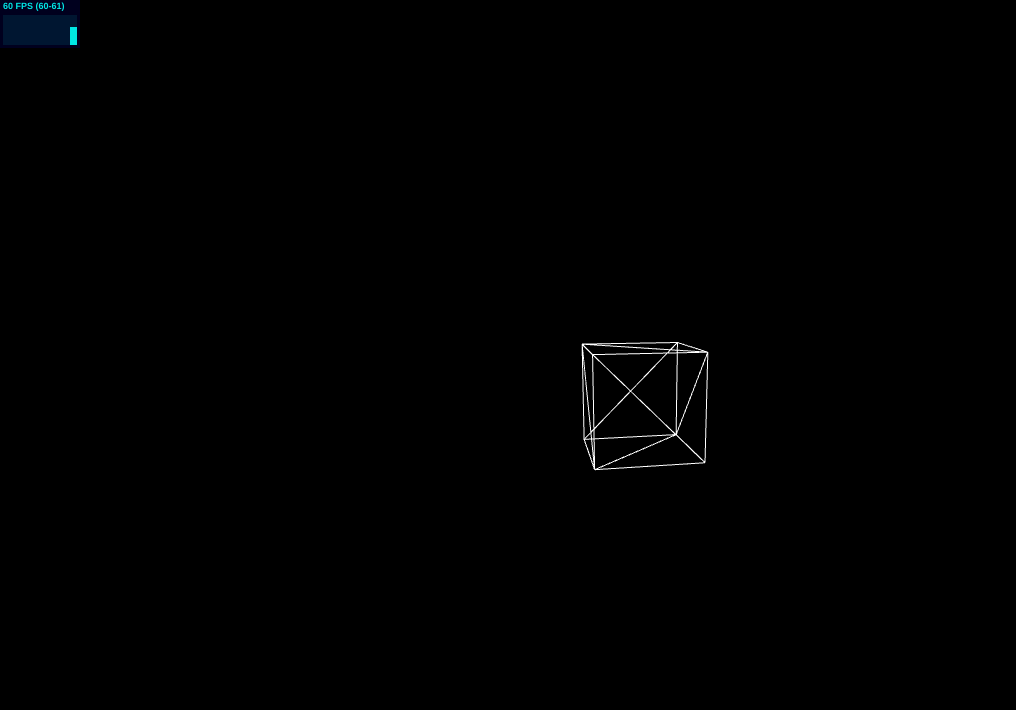
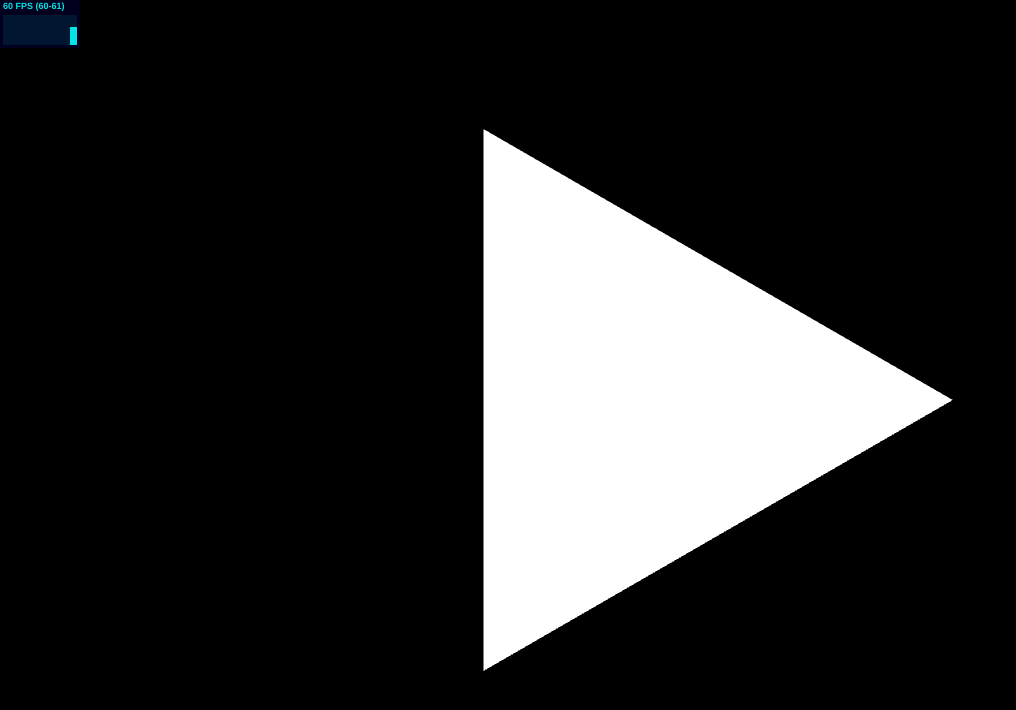
Before and after one commit to CastDev-j/threejs-ts-starter, a website built with Vite: page index.html in a window 1280 px wide. Shown: the whole page, without its empty margins (0-1016 px from the left). Built offline with nearby package versions, Linux system fonts and the light colour scheme.

Commit message:
feat: refactor WebGL project structure and implement new geometry and renderer classes

```diff
--- a/index.html
+++ b/index.html
@@ -7,7 +7,10 @@
     <title>WebGL + GLSL + TypeScript</title>
 </head>
 
-<body class="flex justify-center items-center min-h-screen bg-black">
+<body class="flex justify-center items-center min-h-screen bg-black w-screen h-screen">
+    <div class="flex flex-col items-center gap-2 absolute self-center">
+        <div id="show-levels" class="text-white"></div>
+    </div>
     <canvas id="webgl-canvas" class="w-screen h-screen bg-black"></canvas>
 
     <script type="module" src="/src/index.ts"></script>
--- a/src/index.ts
+++ b/src/index.ts
@@ -1,21 +1,20 @@
 import "../global.css";
-import { Cube } from "./lib/cube";
-import { WebGLRenderer } from "./webgl/renderer";
+import * as THREE from "three";
+import { Renderer } from "./lib/renderer";
+import { Geometry } from "./lib/geometry";
 
 const canvas = document.getElementById("webgl-canvas") as HTMLCanvasElement;
 if (!canvas) {
   throw new Error("Canvas element not found");
 }
 
-const renderer = new WebGLRenderer(canvas);
+const renderer = new Renderer(canvas);
 
-const cube = new Cube({ size: 1, color: 0xffffff, wireframe: true });
+const geometry = new Geometry({ wireframe: false, size: 6 });
 
-renderer.scene.add(cube.getMesh());
+renderer.scene.add(geometry.mesh);
 
 renderer.animate(() => {
   const time = Date.now() * 0.0001;
-
-  cube.getMesh().rotation.x = time;
-  cube.getMesh().rotation.y = time;
+  // cube.mesh.rotation.y = time * 30;
 });
--- a/src/lib/cube.ts
+++ /dev/null
@@ -1,66 +0,0 @@
-import * as THREE from "three";
-
-interface CubeOptions {
-  size?: number;
-  color?: THREE.ColorRepresentation;
-  wireframe?: boolean;
-}
-
-export class Cube {
-  private mesh: THREE.Mesh;
-
-  constructor({ size = 1, color = 0xffffff, wireframe = false }: CubeOptions) {
-    const half = size / 2;
-    const vertices = new Float32Array([
-      -half,
-      -half,
-      -half,
-      half,
-      -half,
-      -half,
-      half,
-      half,
-      -half,
-      -half,
-      half,
-      -half,
-      -half,
-      -half,
-      half,
-      half,
-      -half,
-      half,
-      half,
-      half,
-      half,
-      -half,
-      half,
-      half,
-    ]);
-
-    const indices = new Uint16Array([
-      0, 1, 2, 0, 2, 3, 5, 4, 7, 5, 7, 6, 3, 2, 6, 3, 6, 7, 4, 5, 1, 4, 1, 0, 1,
-      5, 6, 1, 6, 2, 4, 0, 3, 4, 3, 7,
-    ]);
-
-    const geometry = new THREE.BufferGeometry();
-
-    geometry.setAttribute("position", new THREE.BufferAttribute(vertices, 3));
-
-    geometry.setIndex(new THREE.BufferAttribute(indices, 1));
-
-    geometry.computeVertexNormals();
-
-    const material = new THREE.MeshBasicMaterial({
-      color: new THREE.Color(color),
-      wireframe,
-      side: THREE.DoubleSide,
-    });
-
-    this.mesh = new THREE.Mesh(geometry, material);
-  }
-
-  getMesh(): THREE.Mesh {
-    return this.mesh;
-  }
-}
--- a/src/lib/face.ts
+++ /dev/null
@@ -1,46 +0,0 @@
-import * as THREE from "three";
-
-interface FaceOptions {
-  position: THREE.Vector3;
-  rotation: THREE.Vector3;
-  size: number;
-  color: THREE.Color;
-  wireframe?: boolean;
-}
-export class Face {
-  private mesh: THREE.Mesh;
-
-  constructor({
-    position,
-    rotation,
-    size,
-    color,
-    wireframe = false,
-  }: FaceOptions) {
-    const vertices = new Float32Array([-1, -1, 0, 1, -1, 0, 1, 1, 0, -1, 1, 0]);
-    const verticesScaled = vertices.map((v) => v * size);
-    const indices = [0, 1, 2, 0, 2, 3];
-
-    const geometry = new THREE.BufferGeometry();
-    geometry.setIndex(indices);
-    geometry.setAttribute(
-      "position",
-      new THREE.BufferAttribute(verticesScaled, 3),
-    );
-    geometry.computeVertexNormals();
-
-    const material = new THREE.MeshBasicMaterial({
-      color: color,
-      wireframe,
-      side: THREE.DoubleSide,
-    });
-
-    this.mesh = new THREE.Mesh(geometry, material);
-    this.mesh.position.copy(position);
-    this.mesh.rotation.set(rotation.x, rotation.y, rotation.z);
-  }
-
-  getMesh(): THREE.Mesh {
-    return this.mesh;
-  }
-}
--- /dev/null
+++ b/src/lib/geometry.ts
@@ -0,0 +1,77 @@
+import * as THREE from "three";
+
+interface GeometryProps {
+  position?: THREE.Vector3;
+  size?: number;
+  color?: THREE.Color;
+  wireframe?: boolean;
+}
+
+export class Geometry {
+  mesh: THREE.Mesh;
+  segments: number = 3;
+  private position: THREE.Vector3;
+  private size: number;
+  private color: THREE.Color;
+  private wireframe: boolean;
+
+  constructor({ position, size, color, wireframe }: GeometryProps = {}) {
+    this.position = position || new THREE.Vector3(0, 0, 0);
+    this.size = size || 1;
+    this.color = color || new THREE.Color(0xffffff);
+    this.wireframe = wireframe || false;
+
+    const vertices = this.getVertices();
+    const indices = this.getIndices();
+
+    const geometry = new THREE.BufferGeometry();
+    geometry.setAttribute("position", vertices);
+    geometry.setIndex(indices);
+
+    const basicMaterial = new THREE.MeshBasicMaterial({
+      color: this.color,
+      wireframe: this.wireframe,
+    });
+
+    this.mesh = new THREE.Mesh(geometry, basicMaterial);
+    this.mesh.position.copy(this.position);
+  }
+
+  private getVertices(): THREE.BufferAttribute {
+    const halfSize = this.size / 2;
+    const vertices = [];
+
+    for (let i = 0; i < this.segments; i++) {
+      const xPosition = Math.cos((i / this.segments) * 2 * Math.PI) * halfSize;
+      const yPosition = Math.sin((i / this.segments) * 2 * Math.PI) * halfSize;
+      const zPosition = 0;
+
+      vertices.push(xPosition, yPosition, zPosition);
+    }
+
+    return new THREE.BufferAttribute(Float32Array.from(vertices), 3);
+  }
+
+  private getIndices(): THREE.BufferAttribute {
+    const indices = [];
+
+    for (let i = 0; i < this.segments; i++) {
+      const currentIndex = i;
+      const nextIndex = (i + 1) % this.segments;
+      const centerIndex = this.segments;
+      indices.push(currentIndex, nextIndex, centerIndex);
+    }
+
+    return new THREE.BufferAttribute(Uint16Array.from(indices), 1);
+  }
+
+  updateSegments(newSegments: number): void {
+    this.segments = newSegments;
+    const vertices = this.getVertices();
+    const indices = this.getIndices();
+
+    this.mesh.geometry.setAttribute("position", vertices);
+    this.mesh.geometry.setIndex(indices);
+    this.mesh.geometry.attributes.position.needsUpdate = true;
+  }
+}
--- a/src/webgl/renderer.ts
+++ b/src/lib/renderer.ts
@@ -1,11 +1,13 @@
 import * as THREE from "three";
 import Stats from "stats.js";
+import { OrbitControls } from "three/examples/jsm/controls/OrbitControls.js";
 
-export class WebGLRenderer {
+export class Renderer {
   public scene: THREE.Scene;
   private camera: THREE.PerspectiveCamera;
   private renderer: THREE.WebGLRenderer;
   private stats: Stats;
+  private controls: OrbitControls;
 
   constructor(canvas: HTMLCanvasElement) {
     this.scene = new THREE.Scene();
@@ -16,9 +18,16 @@ export class WebGLRenderer {
     this.camera = new THREE.PerspectiveCamera(75, width / height, 0.1, 1000);
     this.camera.position.z = 5;
 
-    this.renderer = new THREE.WebGLRenderer({ canvas, antialias: true });
+    this.renderer = new THREE.WebGLRenderer({
+      canvas,
+      antialias: true,
+    });
     this.renderer.setSize(width, height);
     this.renderer.setPixelRatio(Math.min(window.devicePixelRatio, 2));
+
+    this.controls = new OrbitControls(this.camera, this.renderer.domElement);
+    this.controls.enableDamping = true;
+    this.controls.dampingFactor = 0.05;
 
     this.stats = new Stats();
     this.stats.showPanel(0);
@@ -31,6 +40,7 @@ export class WebGLRenderer {
   }
 
   render(): void {
+    this.controls.update();
     this.renderer.render(this.scene, this.camera);
   }
 
@@ -61,6 +71,7 @@ export class WebGLRenderer {
   }
 
   dispose(): void {
+    this.controls.dispose();
     this.renderer.dispose();
     this.stats.dom.remove();
   }
```
